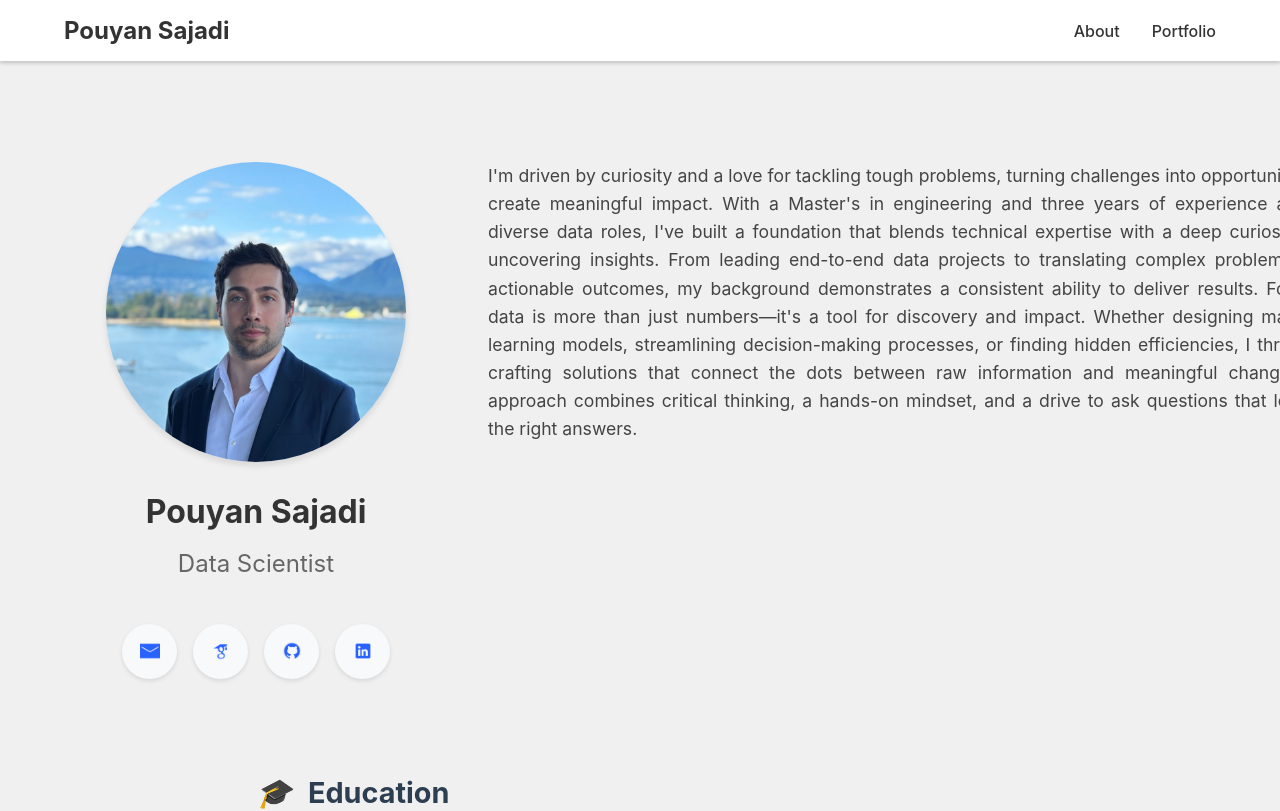
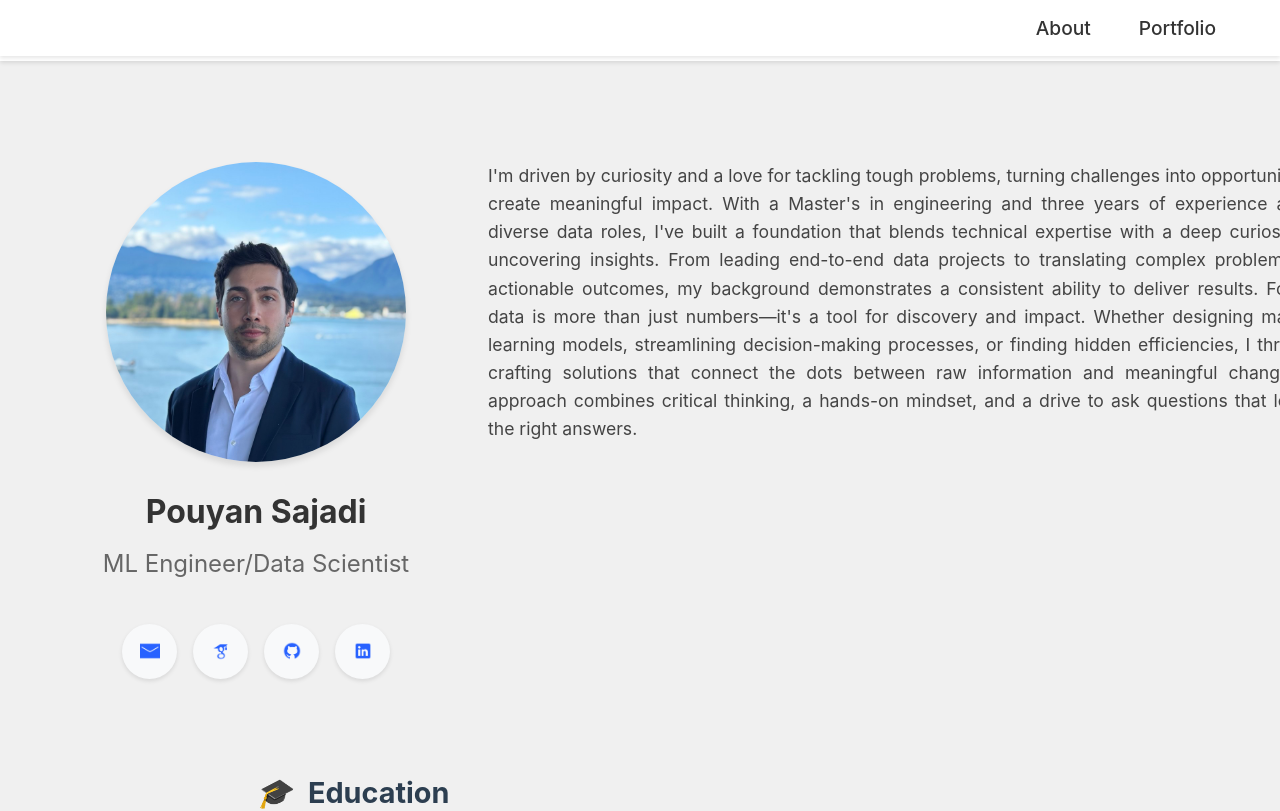
Before and after one commit to pouyan-sajadi/Website, a React (Create React App) app: page / in a window 1280 px wide. Shown: the top 811 px of the page. Built offline with nearby package versions, Linux system fonts and the light colour scheme.

Commit message:
Minor Styling Changes

```diff
--- a/public/index.html
+++ b/public/index.html
@@ -1,10 +1,16 @@
-<!-- public/index.html -->
 <!DOCTYPE html>
 <html lang="en">
   <head>
     <meta charset="utf-8" />
+    <link rel="icon" href="%PUBLIC_URL%/profile.png" />
     <meta name="viewport" content="width=device-width, initial-scale=1" />
-    <title>Pouyan Sajadi - Portfolio</title>
+    <meta name="theme-color" content="#000000" />
+    <meta
+      name="description"
+      content="Pouyan Sajadi - Portfolio"
+    />
+    <link rel="manifest" href="%PUBLIC_URL%/manifest.json" />
+    <title>Pouyan Sajadi</title>
   </head>
   <body>
     <div id="root"></div>
--- a/src/pages/Home.css
+++ b/src/pages/Home.css
@@ -825,9 +825,11 @@
   }
 }
 .nav-links a {
+  font-size: 1.2rem; /* Increased font size */
+  font-weight: 500; /* Made text bolder */
+  color: #333;
   text-decoration: none;
-  color: #333;
-  cursor: pointer;
+  transition: color 0.3s ease;
 }
 
 .nav-links a:hover {
@@ -855,14 +857,14 @@
 }
 
 .navTitle {
-  font-size: 1.8rem;
+  font-size: 2.5rem;
   font-weight: bold;
   color: #333;
 }
 
 .nav-links {
   display: flex;
-  gap: 2rem;
+  gap: 3rem;
 }
 
 /* About section */
@@ -917,8 +919,8 @@
 }
 
 .icon img {
-  width: 40px; /* Increased size */
-  height: 40px;
+  width: 60px; /* Increased size */
+  height: 60px;
   transition: transform 0.3s ease;
   opacity: 0.8;
 }
@@ -1020,7 +1022,7 @@
   }
 
   .icon img {
-    width: 35px;
-    height: 35px;
+    width: 70px;
+    height: 70px;
   }
 }
--- a/src/pages/Home.js
+++ b/src/pages/Home.js
@@ -200,7 +200,8 @@ function Skills() {
         "SQL",
         "R",
         "Power BI",
-        "AWS (Lambda, Glue, SageMaker)"
+        "AWS (Lambda, Glue, SageMaker)",
+        "Streamlit"
       ]
     },
     {
@@ -284,7 +285,7 @@ function Home() {
   return (
     <div className="home">
       <nav className="navbar">
-  <p className="nav-title">Pouyan Sajadi</p>
+  <p className="nav-title"></p>
   <div className="nav-links">
     <Link to="/">About</Link>
     <Link to="/portfolio">Portfolio</Link>
@@ -300,7 +301,7 @@ function Home() {
               alt="Profile Pic"
             />
             <p className="identity-title">Pouyan Sajadi</p>
-            <p className="identity-major">Data Scientist</p>
+            <p className="identity-major">ML Engineer/Data Scientist</p>
             <div className="social-links">
               <a href="mailto:pouyan.sajadi@gmail.com">
                 <img src={mail} alt="Email" />
--- a/src/pages/Portfolio.js
+++ b/src/pages/Portfolio.js
@@ -11,17 +11,6 @@ import gpttImage from '../assets/GPT2.jpg';
 import newssummarization from '../assets/News-summarization.jpg';
 
 function Portfolio() {
-  // Streamlit project
-  const streamlitProject = {
-    id: 'streamlit',
-    title: "Interactive Data Science Portfolio App",
-    description: "Live Streamlit application showcasing real-time data analysis and visualization",
-    url: "https://placescout.streamlit.app/",
-    details: [
-      // We'll add these details later
-    ],
-    tools: ["Streamlit", "Python", "Data Analysis", "Cloud Deployment"]
-  };
 
   const projects = [
     {
@@ -112,7 +101,7 @@ function Portfolio() {
   return (
     <div className="portfolio">
       <nav className="navbar">
-        <p className="nav-title">Pouyan Sajadi</p>
+        <p className="nav-title"></p>
         <div className="nav-links">
           <Link to="/">About</Link>
           <Link to="/portfolio">Portfolio</Link>
```
Also changed, not shown: public/manifest.json, public/profile.png (added).
